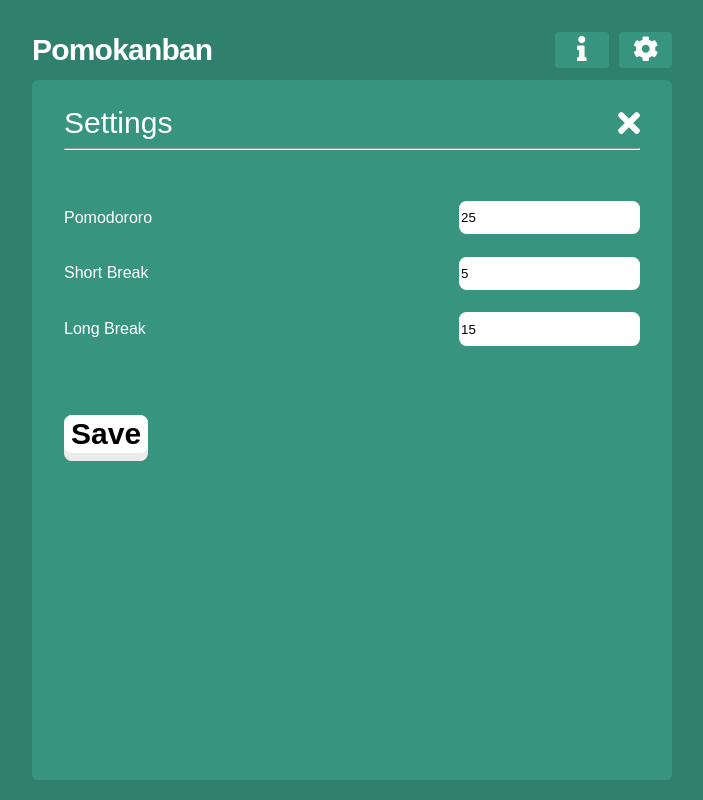
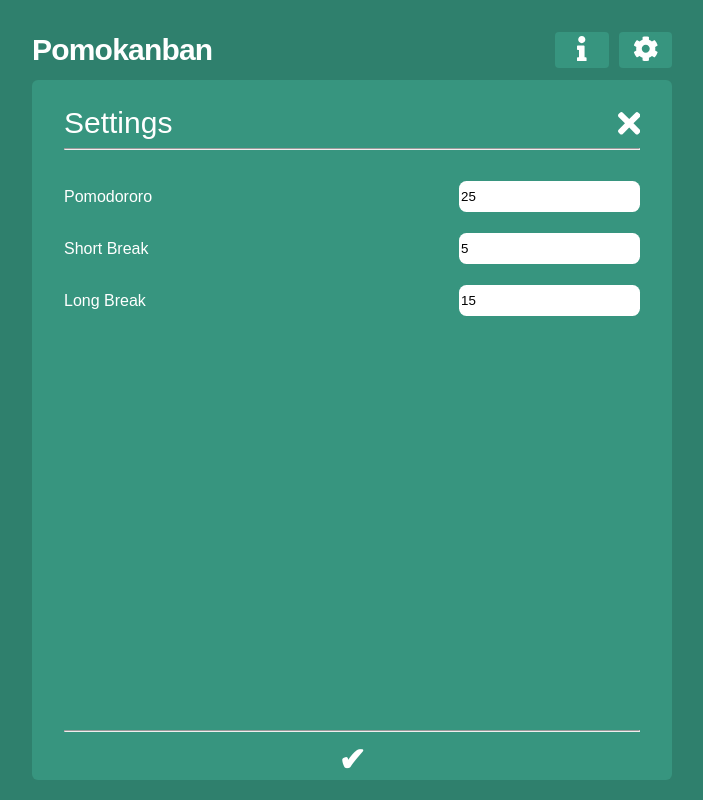
Before and after one commit to nameistao/Pomokanban, a Next.js app: page / in a window 1280 px wide. Both pictures are taken after a click on the button 933 px from the left and 50 px from the top of the page. Shown: the whole page, without its empty margins (288-991 px from the left). Built offline with nearby package versions, Linux system fonts and the light colour scheme.

Commit message:
add checkmark for setttings save

```diff
--- a/components/modals/InfoModal.tsx
+++ b/components/modals/InfoModal.tsx
@@ -46,7 +46,7 @@ const StyledTimesButton = styled.button`
 
 const StyledModalContent = styled.div`
   width: 90%;
-  margin: 5%;
+  margin: 2% 5% 5% 5%;
   height: 85%;
   border-radius: 7.5px;
   color: #fff;
--- a/components/modals/SettingsModal.tsx
+++ b/components/modals/SettingsModal.tsx
@@ -47,8 +47,8 @@ const StyledTimesButton = styled.button`
 
 const StyledModalContent = styled.div`
   width: 90%;
-  margin: 5%;
-  height: 85%;
+  margin: 2% 5% 5% 5%;
+  height: 75%;
   border-radius: 7.5px;
   color: #fff;
 `;
@@ -74,25 +74,24 @@ const StyledInput = styled.input`
   border: none;
 `;
 
+const StyledSaveButtonWrapper = styled.div`
+  width: 100%;
+  height: auto;
+  display: flex;
+  flex-direction: column;
+  align-items: center;
+`;
+
 const StyledSaveButton = styled.button`
-  border-radius: 7.5px;
+  border-radius: 4px;
   background-color: inherit;
-  border: 1px #fff solid;
-  background-color: #fff;
-  box-shadow: rgb(235, 235, 235) 0px 8px 0px;
-  font-size: 30px;
+  border: none;
+  font-size: 32.5px;
   font-weight: 600;
+  color: #fff;
   :hover {
-    background-color: #fff;
     cursor: pointer;
   }
-  :active {
-    transform: translateY(8px);
-    box-shadow: none;
-    outline: none;
-  }
-  transition: color 0.7s ease;
-  margin-top: 10%;
 `;
 
 const HorizontalLine = styled.hr`
@@ -198,8 +197,11 @@ const SettingsModal = ({
             onChange={longBreakTimeChangeHandler}
           />
         </StyledRow>
-        <StyledSaveButton onClick={saveHandler}>Save</StyledSaveButton>
       </StyledModalContent>
+      <HorizontalLine />
+      <StyledSaveButtonWrapper>
+        <StyledSaveButton onClick={saveHandler}>&#10004;</StyledSaveButton>
+      </StyledSaveButtonWrapper>
     </StyledSettingsModal>
   );
 };
```
